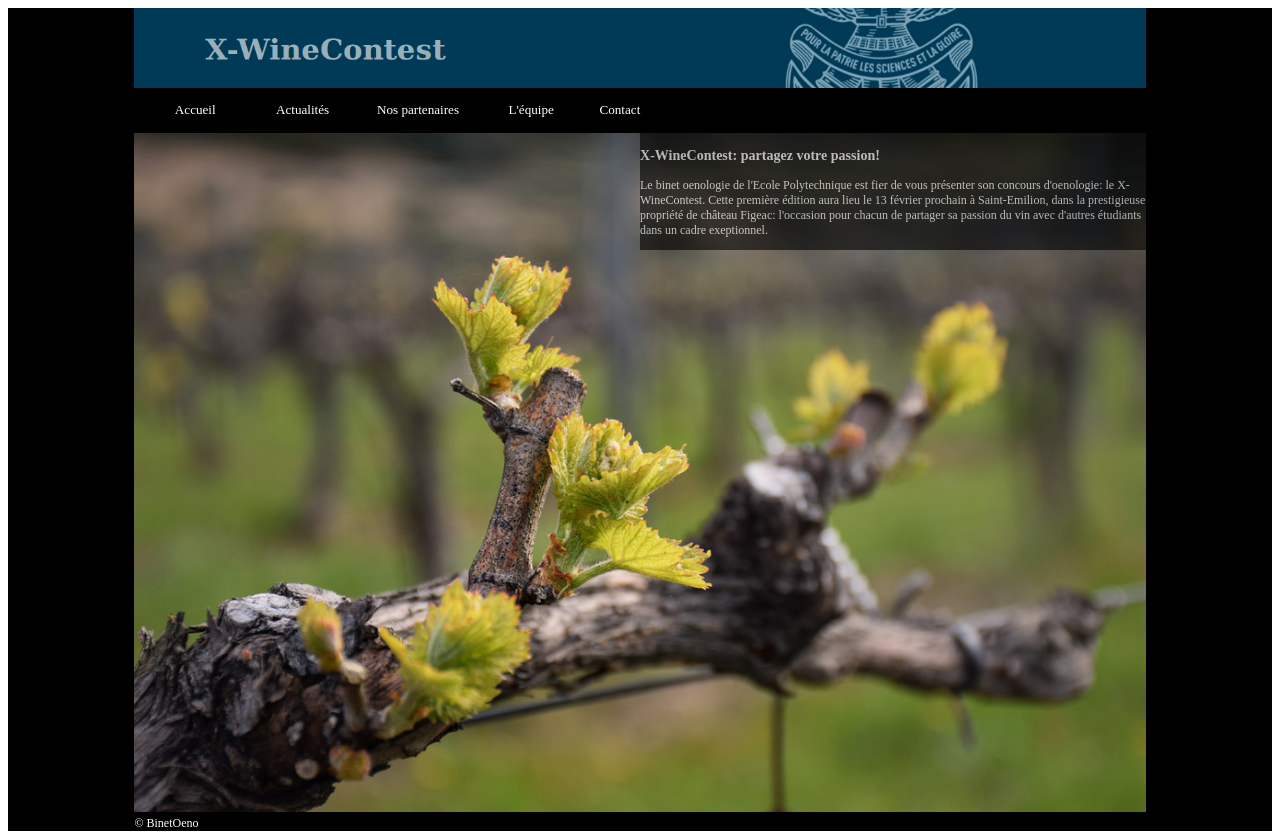
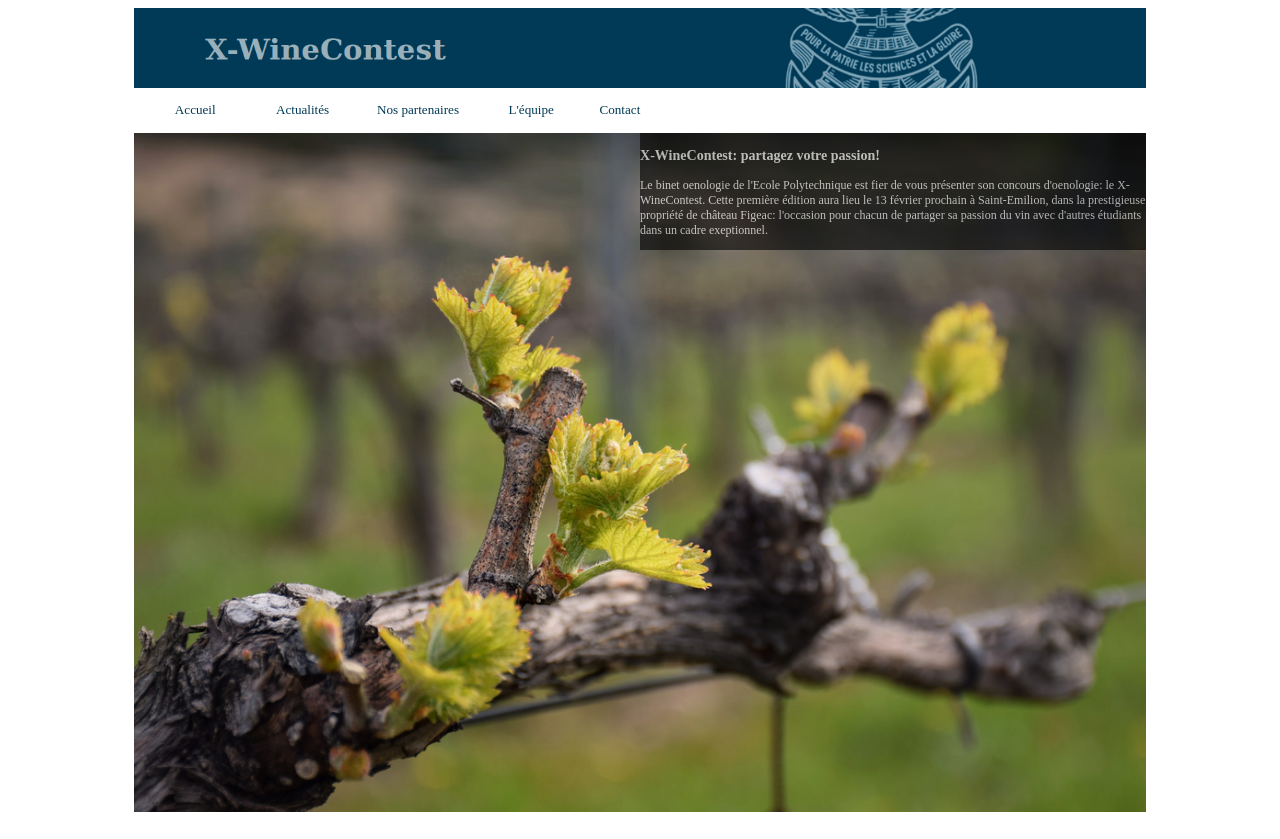
Before and after one commit to AmbroiseIdoine/site_oeno2015, a Django app: page /concours/ in a window 1280 px wide. Run offline with Django 3.2, Linux system fonts and the light colour scheme.

Commit message:
Background and navbar color change

```diff
--- a/concours/static/concours/style.css
+++ b/concours/static/concours/style.css
@@ -3,7 +3,7 @@
 /*tout*/
 
 .all{
-	background-color: black;
+	background-color: white;
 }
 
 .all-container{
@@ -28,11 +28,11 @@ ul{
 
 #navigation{
 	margin: none;
-	background: black;
+	background: white;
 }
 
 .nav-link{
-	color:white;
+	color: #003a56;
 	position:absolute;
 	display: inline-block;
 	padding-left: 4%;
```
